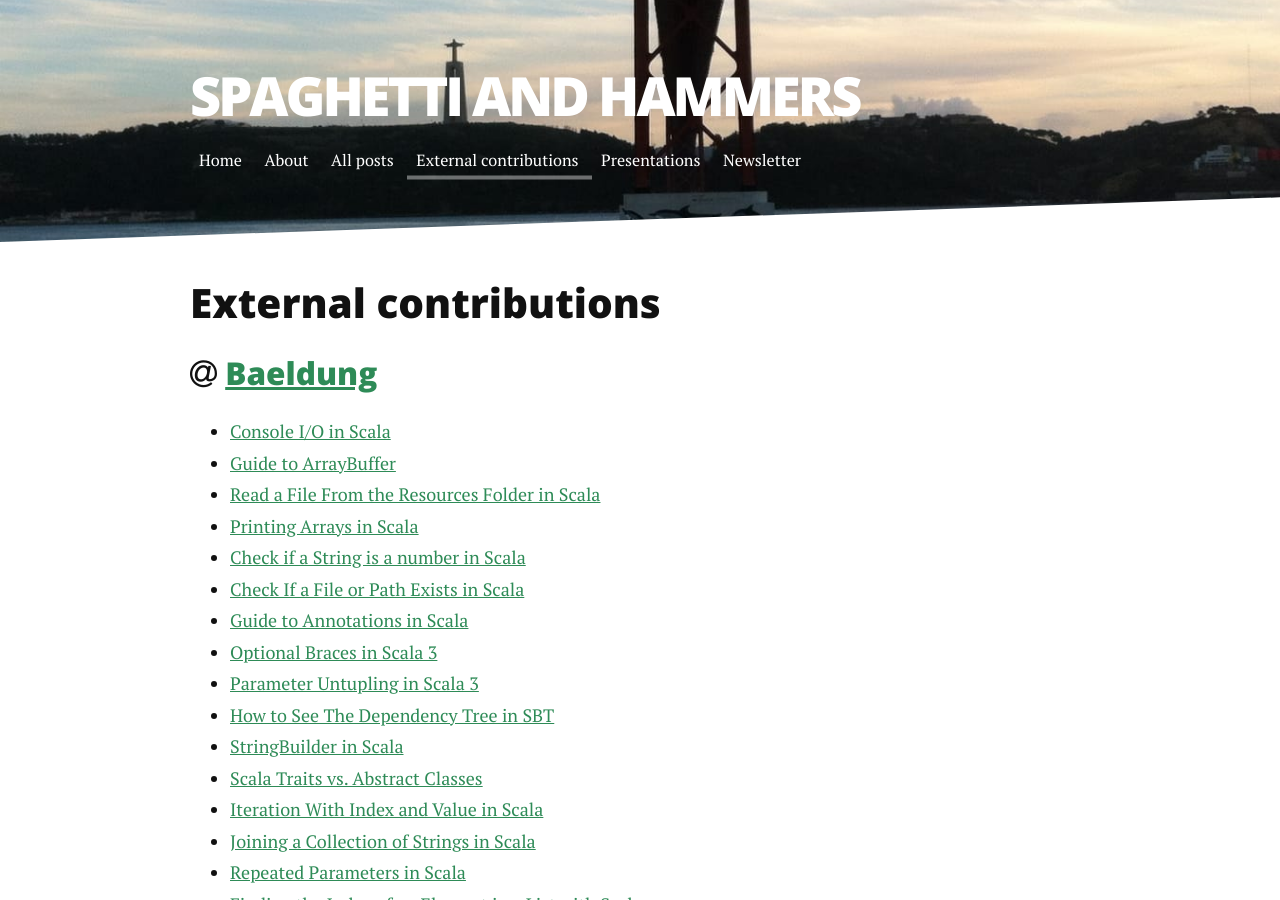
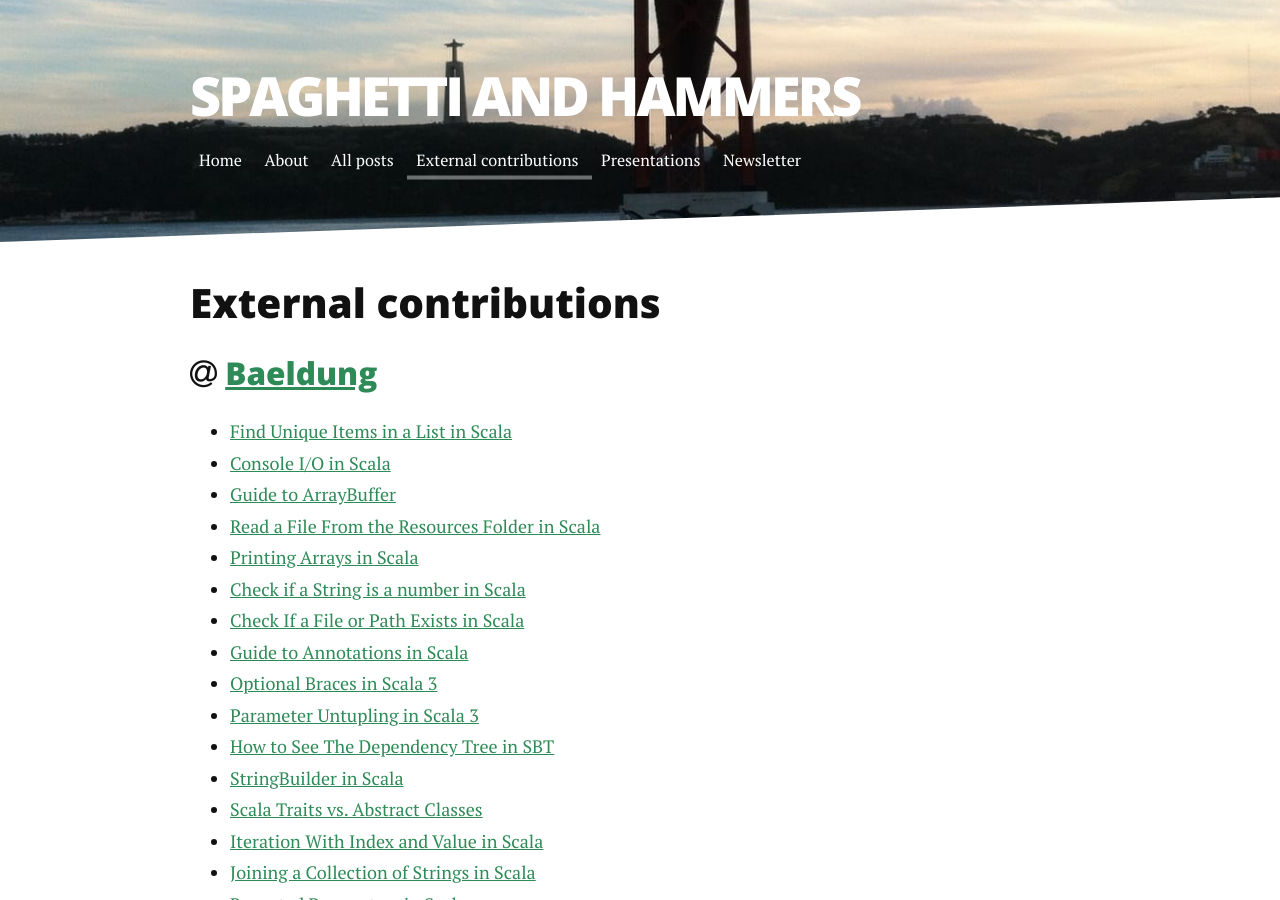
Before and after one commit to pedrorijo91/pedrorijo91.github.io, a Jekyll site: the page built from external.html, in a window 1280 px wide and 900 px high. Built offline with Jekyll 4.4.1, drawn with Linux system fonts in a browser that asks for light colours.

Commit message:
Add another baeldung article
c

```diff
--- a/external.html
+++ b/external.html
@@ -9,6 +9,7 @@ title: External contributions
   <h3 id="baeldung"><i class="fa fa-at" aria-hidden="true"></i>  <a href="https://www.baeldung.com/scala/author/pedrorijo">Baeldung</a></h3>
 
   <ul>
+    <li><a href="https://www.baeldung.com/scala/unique-items-list">Find Unique Items in a List in Scala</a></li>
     <li><a href="https://www.baeldung.com/scala/console-io">Console I/O in Scala</a></li>
     <li><a href="https://www.baeldung.com/scala/arraybuffer">Guide to ArrayBuffer</a></li>
     <li><a href="https://www.baeldung.com/scala/read-file-from-resources">Read a File From the Resources Folder in Scala</a></li>
```
